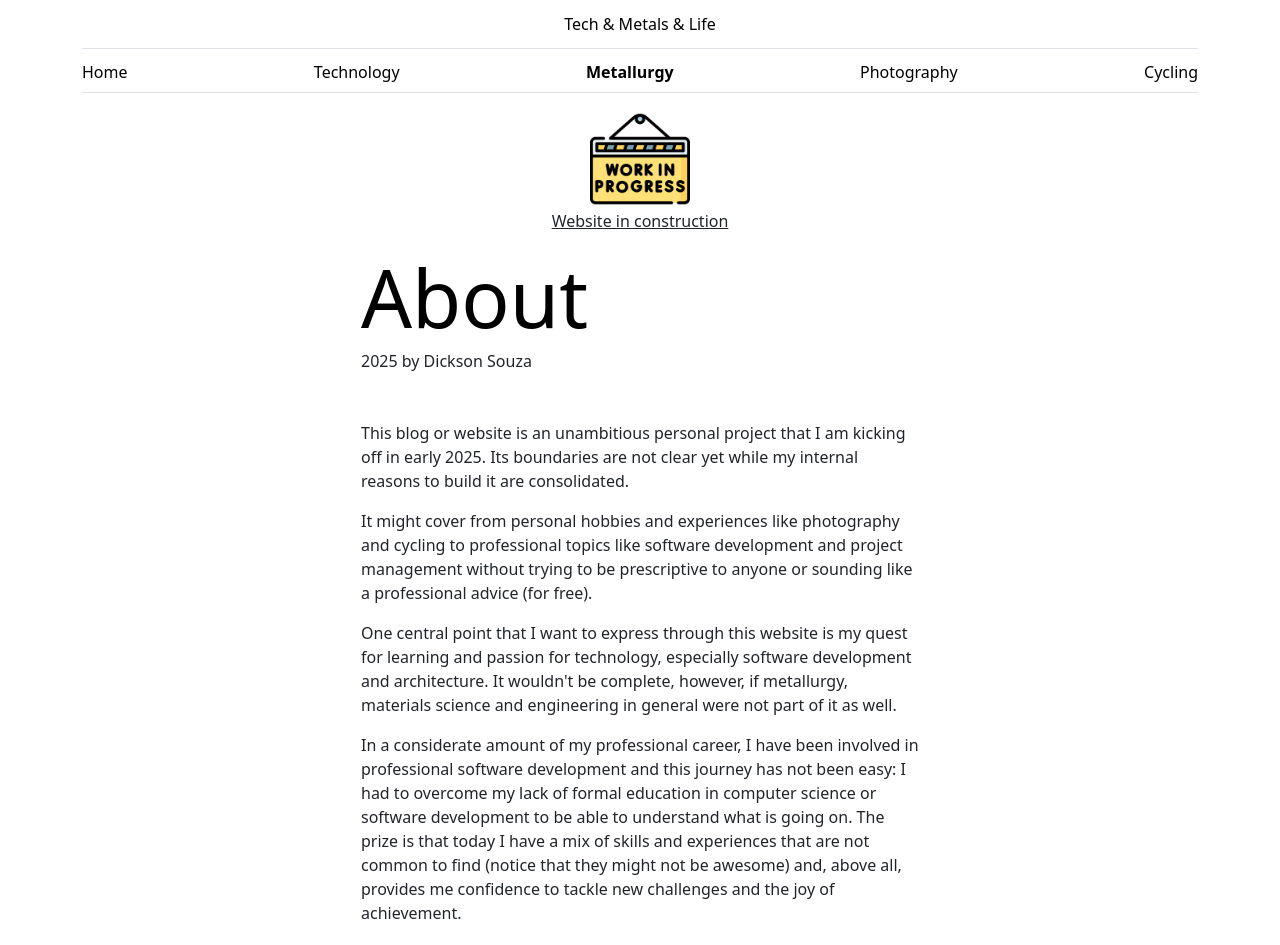
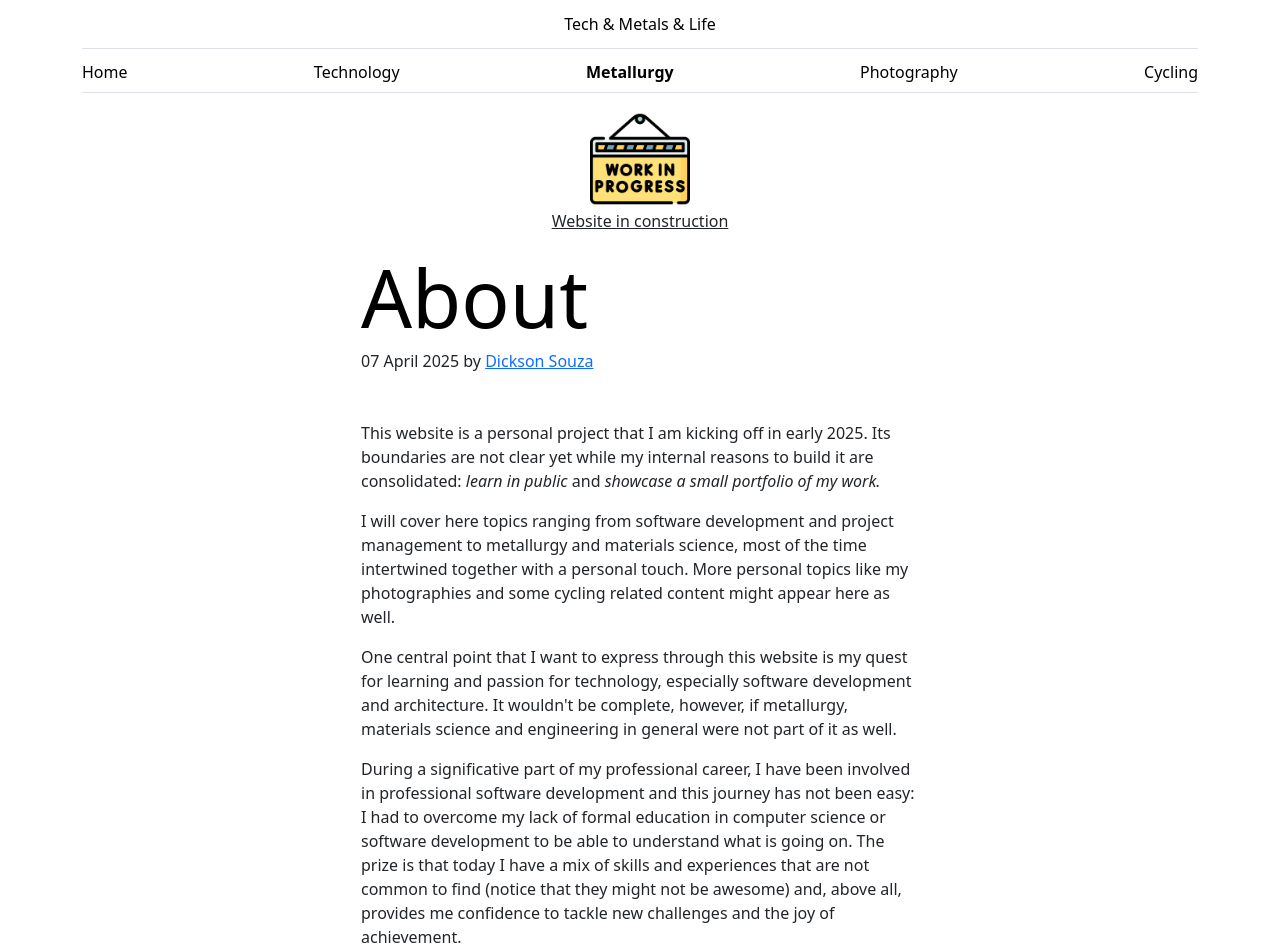
Before and after one commit to disouzam/blog-frontend-public, a React (Vite) app: page / in a window 1280 px wide. Shown: the top 945 px of the page. Built offline with nearby package versions, Linux system fonts and the light colour scheme.

Commit message:
Edited main text of About section

```diff
--- a/src/components/About.tsx
+++ b/src/components/About.tsx
@@ -3,17 +3,28 @@ function About() {
     <div className="col-md-6 mx-auto">
       <article className="blog-post">
         <h2 className="display-1 link-body-emphasis mb-1">About</h2>
-        <p className="blog-post-meta mb-5">2025 by Dickson Souza</p>
-        <p className="text-start">
-          This blog or website is an unambitious personal project that I am
-          kicking off in early 2025. Its boundaries are not clear yet while my
-          internal reasons to build it are consolidated.
+        <p className="blog-post-meta mb-5">
+          07 April 2025 by{" "}
+          <a
+            href="https://www.linkedin.com/in/disouzam"
+            target="_blank"
+            rel="noopener"
+          >
+            Dickson Souza
+          </a>
         </p>
         <p className="text-start">
-          It might cover from personal hobbies and experiences like photography
-          and cycling to professional topics like software development and
-          project management without trying to be prescriptive to anyone or
-          sounding like a professional advice (for free).
+          This website is a personal project that I am kicking off in early
+          2025. Its boundaries are not clear yet while my internal reasons to
+          build it are consolidated: <i>learn in public</i> and{" "}
+          <i>showcase a small portfolio of my work.</i>
+        </p>
+        <p className="text-start">
+          I will cover here topics ranging from software development and project
+          management to metallurgy and materials science, most of the time
+          intertwined together with a personal touch. More personal topics like
+          my photographies and some cycling related content might appear here as
+          well.
         </p>
         <p className="text-start">
           One central point that I want to express through this website is my
@@ -23,7 +34,7 @@ function About() {
           of it as well.
         </p>
         <p className="text-start">
-          In a considerate amount of my professional career, I have been
+          During a significative part of my professional career, I have been
           involved in professional software development and this journey has not
           been easy: I had to overcome my lack of formal education in computer
           science or software development to be able to understand what is going
@@ -37,7 +48,8 @@ function About() {
           ideas of where it is going to go!
         </p>
         <p className="text-start">
-          Until then, check my LinkedIn profile where I'm daily active:{" "}
+          Until then, check my LinkedIn profile where I'm daily active posting
+          or reposting content that is appealing to my interests:{" "}
           <a
             href="https://www.linkedin.com/in/disouzam"
             target="_blank"
```
